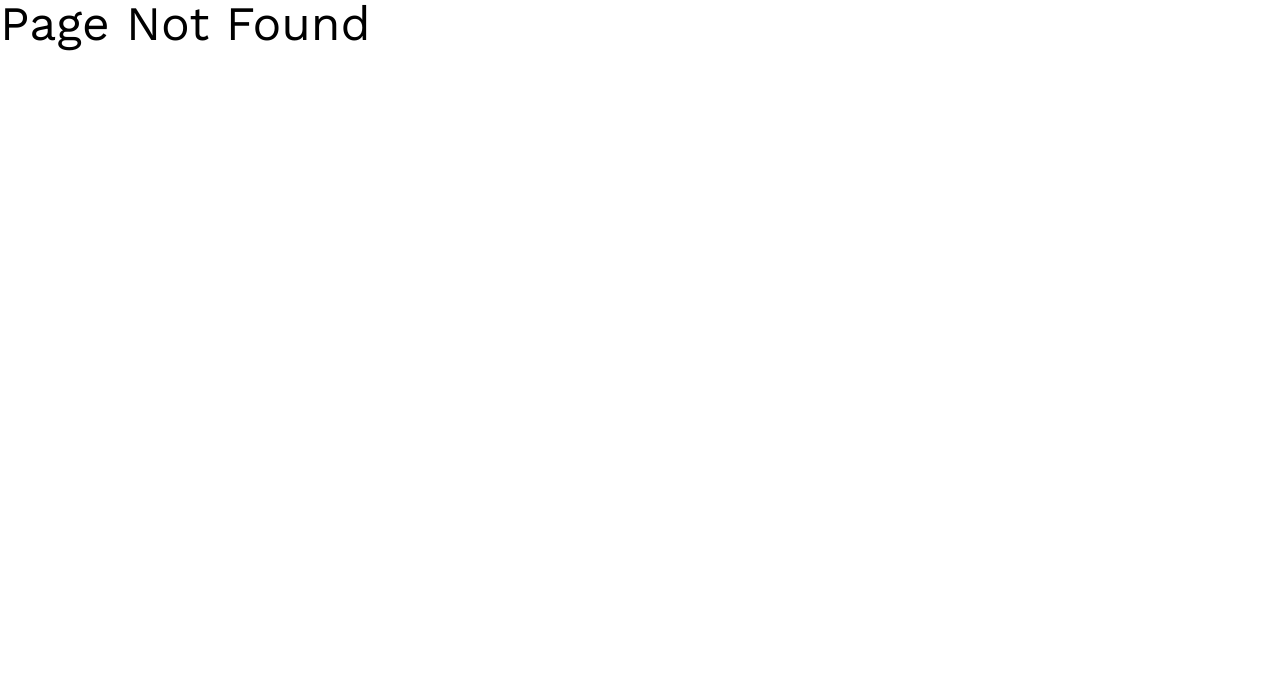
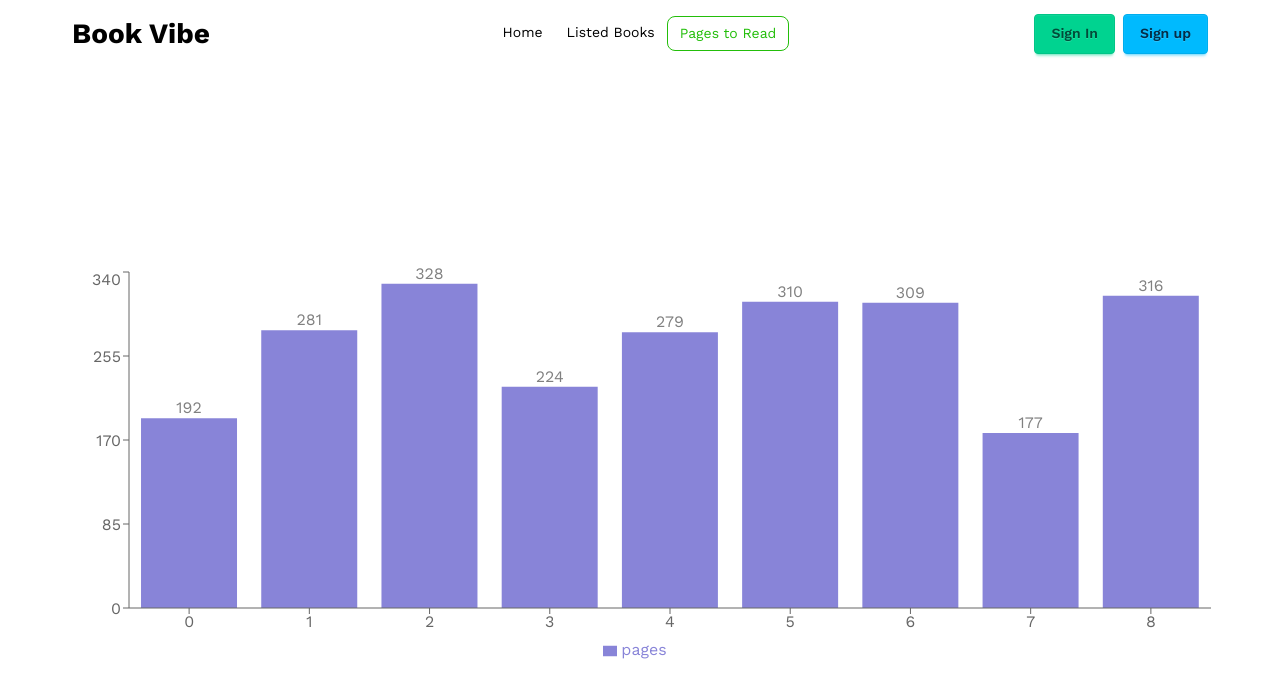
Before and after one commit to sagorteasc/Book-Vibe, a React (Vite) app: page /PagesToRead in a window 1280 px wide. Before the commit this address had no page. Shown: the top 698 px of the page. Built offline with nearby package versions, Linux system fonts and the light colour scheme; a web font is replaced by a local one.

Commit message:
add navbar active state and read pages section with bar chart

```diff
--- a/package.json
+++ b/package.json
@@ -20,6 +20,8 @@
     "react-loading-skeleton": "^3.5.0",
     "react-router-dom": "^7.13.1",
     "react-tabs": "^6.1.0",
+    "react-toastify": "^11.0.5",
+    "recharts": "^3.8.0",
     "sort-by": "^1.2.0",
     "tailwindcss": "^4.2.1"
   },
--- a/src/components/ListedBooks/ListedBooks.jsx
+++ b/src/components/ListedBooks/ListedBooks.jsx
@@ -1,4 +1,3 @@
-import { useEffect, useState } from 'react';
 import { useLoaderData } from 'react-router-dom';
 import { Tab, Tabs, TabList, TabPanel } from 'react-tabs';
 import 'react-tabs/style/react-tabs.css';
@@ -8,18 +7,14 @@ import WishListBooks from '../WishListBooks/WishListBooks';
 
 const ListedBooks = () => {
 
-    const [readBooks, setReadBooks] = useState([]);
-    const [wishListBooks, setWishListBooks] = useState([]);
     const allBooks = useLoaderData();
 
-    useEffect(() => {
-        const readListBooks = getStoredReadList();
-        const wishListBooks = getStoredWishList();
-        const wishListBooksItem = allBooks.filter(book => wishListBooks.includes(book.bookId));
-        const readListBooksItem = allBooks.filter(book => readListBooks.includes(book.bookId));
-        setReadBooks(readListBooksItem);
-        setWishListBooks(wishListBooksItem);
-    }, []);
+    const storeReadListBooks = getStoredReadList();
+    const storeWishListBooks = getStoredWishList();
+
+
+    const readListBooksItem = allBooks.filter(book => storeReadListBooks.includes(book.bookId));
+    const wishListBooksItem = allBooks.filter(book => storeWishListBooks.includes(book.bookId));
 
     return (
         <div className="min-h-screen">
@@ -32,12 +27,12 @@ const ListedBooks = () => {
 
                 <TabPanel>
                     {
-                        readBooks.map(readBook => <ReadListBooks key={readBook.bookId} readBook={readBook}></ReadListBooks>)
+                        readListBooksItem.map(readBook => <ReadListBooks key={readBook.bookId} readBook={readBook}></ReadListBooks>)
                     }
                 </TabPanel>
                 <TabPanel>
                     {
-                        wishListBooks.map(wishListBook => <WishListBooks key={wishListBook.bookId} wishListBook={wishListBook}></WishListBooks>)
+                        wishListBooksItem.map(wishListBook => <WishListBooks key={wishListBook.bookId} wishListBook={wishListBook}></WishListBooks>)
                     }
                 </TabPanel>
             </Tabs>
--- /dev/null
+++ b/src/components/NavBar/NavBar.css
@@ -0,0 +1,6 @@
+nav a.active {
+  font: 600;
+  color: #23be0a;
+  border: 1px solid #23be0a;
+  border-radius: 8px;
+}
--- a/src/components/NavBar/NavBar.jsx
+++ b/src/components/NavBar/NavBar.jsx
@@ -1,15 +1,16 @@
 import { NavLink } from "react-router-dom";
+import './NavBar.css'
 
 const NavBar = () => {
 
     const navLinks = <>
         <li><NavLink to="/">Home</NavLink></li>
         <li><NavLink to={"/ListedBooks"}>Listed Books</NavLink></li>
-        <li><NavLink to={"/"}>Pages to Read</NavLink></li>
+        <li><NavLink to={"/PagesToRead"}>Pages to Read</NavLink></li>
     </>
 
     return (
-        <div className="navbar">
+        <nav className="navbar">
             <div className="navbar-start">
                 <div className="dropdown">
                     <div tabIndex={0} role="button" className="btn btn-ghost lg:hidden">
@@ -40,7 +41,7 @@ const NavBar = () => {
                 </div>
                 <h3 className="font-bold text-[28px] block md:hidden">Book Vibe</h3>
             </div>
-        </div>
+        </nav>
     );
 };
 
--- a/src/components/PagesToRead/PagesToRead.jsx
+++ b/src/components/PagesToRead/PagesToRead.jsx
@@ -1,7 +1,31 @@
+import { BarChart, Legend, XAxis, YAxis, Tooltip, Bar, LabelList } from 'recharts';
+import { useLoaderData } from 'react-router-dom';
+
+
 const PagesToRead = () => {
+
+    const allBooks = useLoaderData();
+    const bookpages = allBooks.map(book => {
+        return {
+            name: book.bookName,
+            pages: book.totalPages
+        }
+    });
+
+    console.log(bookpages);
+
+
     return (
-        <div>
-            <h2>This is Chart</h2>
+        <div className='min-h-screen flex items-center justify-center'>
+            <BarChart width="100%" height={400} responsive data={bookpages}>
+                <XAxis
+                    values='Book Name' />
+                <YAxis dataKey="pages" />
+                <Legend />
+                <Bar dataKey="pages" fill="#8884d8" >
+                    <LabelList dataKey="pages" position="top" />
+                </Bar>
+            </BarChart>
         </div>
     );
 };
--- a/src/components/ReadListBooks/ReadListBooks.jsx
+++ b/src/components/ReadListBooks/ReadListBooks.jsx
@@ -2,10 +2,11 @@ import PropTypes from "prop-types";
 import { CiLocationOn } from "react-icons/ci";
 import { GoPerson } from "react-icons/go";
 import { IoIosPaper } from "react-icons/io";
+import { Link } from "react-router-dom";
 
 
 const ReadListBooks = ({ readBook }) => {
-    const { bookName, image, author, tags, yearOfPublishing, publisher, totalPages, category, rating } = readBook;
+    const { bookId, bookName, image, author, tags, yearOfPublishing, publisher, totalPages, category, rating } = readBook;
 
     return (
         <div>
@@ -44,7 +45,9 @@ const ReadListBooks = ({ readBook }) => {
                     <div className="card-actions">
                         <button className="btn text-[#328EFF] bg-[#328EFF15] rounded-4xl border-none shadow-none">Category: {category}</button>
                         <button className="btn text-[#FFAC33] bg-[#FFAC3315] rounded-4xl border-none shadow-none">Rating: {rating}</button>
-                        <button className="btn bg-[#23BE0A] text-white font-medium text-lg rounded-4xl border-none shadow-none">View Details</button>
+                        <Link to={`/book/${bookId}`}>
+                            <button className="btn bg-[#23BE0A] text-white font-medium text-lg rounded-4xl border-none shadow-none">View Details</button>
+                        </Link>
                     </div>
 
                 </div>
--- a/src/components/WishListBooks/WishListBooks.jsx
+++ b/src/components/WishListBooks/WishListBooks.jsx
@@ -2,9 +2,10 @@ import PropTypes from "prop-types";
 import { CiLocationOn } from "react-icons/ci";
 import { GoPerson } from "react-icons/go";
 import { IoIosPaper } from "react-icons/io";
+import { Link } from "react-router-dom";
 
 const WishListBooks = ({ wishListBook }) => {
-    const { bookName, image, author, tags, yearOfPublishing, publisher, totalPages, category, rating } = wishListBook;
+    const { bookId, bookName, image, author, tags, yearOfPublishing, publisher, totalPages, category, rating } = wishListBook;
 
     return (
         <div>
@@ -43,7 +44,10 @@ const WishListBooks = ({ wishListBook }) => {
                     <div className="card-actions">
                         <button className="btn text-[#328EFF] bg-[#328EFF15] rounded-4xl border-none shadow-none">Category: {category}</button>
                         <button className="btn text-[#FFAC33] bg-[#FFAC3315] rounded-4xl border-none shadow-none">Rating: {rating}</button>
-                        <button className="btn bg-[#23BE0A] text-white font-medium text-lg rounded-4xl border-none shadow-none">View Details</button>
+
+                        <Link to={`/book/${bookId}`}>
+                            <button className="btn bg-[#23BE0A] text-white font-medium text-lg rounded-4xl border-none shadow-none">View Details</button>
+                        </Link>
                     </div>
 
                 </div>
--- a/src/main.jsx
+++ b/src/main.jsx
@@ -36,7 +36,8 @@ const router = createBrowserRouter([
         element: <ListedBooks></ListedBooks>
       },
       {
-        path: "/dashboard",
+        path: "/PagesToRead",
+        loader: () => fetch("/booksData.json"),
         element: <PagesToRead></PagesToRead>
       }
     ]
```
Also changed, not shown: 1 other file (tests, documents, lock files or other folders).
